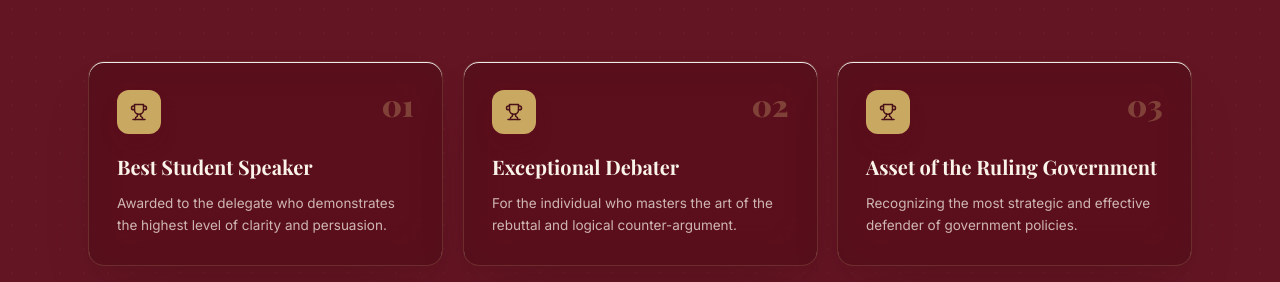
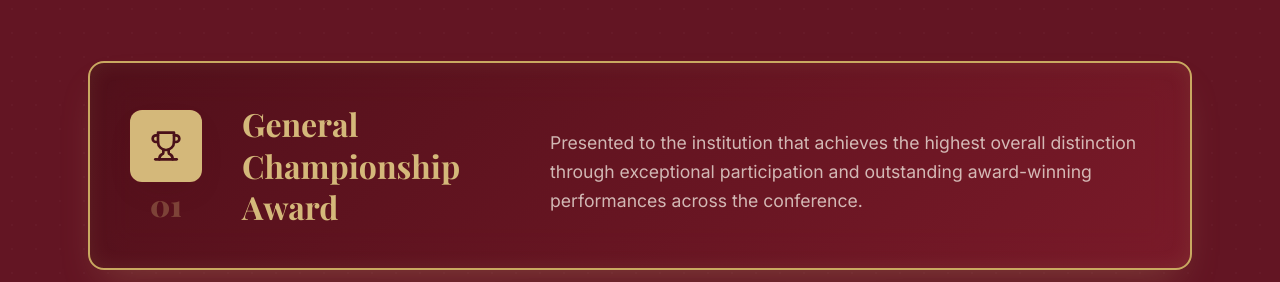
Before and after one commit to sujanrajyt-ui/Adhikar-2026, a website: page index.html in a window 1280 px wide. Shown: the part 5952-6234 px from the top of the page. Drawn offline with nearby package versions, Linux system fonts and the light colour scheme.

Commit message:
feat: implement grand General Championship Award

```diff
--- a/script.js
+++ b/script.js
@@ -13,6 +13,11 @@ const API_BASE =
   "/api";
 
 const AWARDS = [
+  {
+    title: "General Championship Award",
+    desc: "Presented to the institution that achieves the highest overall distinction through exceptional participation and outstanding award-winning performances across the conference.",
+    isGrand: true
+  },
   { title: "Best Student Speaker", desc: "Awarded to the delegate who demonstrates the highest level of clarity and persuasion." },
   { title: "Exceptional Debater", desc: "For the individual who masters the art of the rebuttal and logical counter-argument." },
   { title: "Asset of the Ruling Government", desc: "Recognizing the most strategic and effective defender of government policies." },
@@ -58,7 +63,7 @@ function renderAwards() {
   const grid = document.getElementById("awards-grid");
   if (!grid) return;
   grid.innerHTML = AWARDS.map((a, i) => `
-    <article class="award-card reveal" data-testid="award-card-${i}">
+    <article class="award-card reveal ${a.isGrand ? 'card-grand' : ''}" data-testid="award-card-${i}">
       <div class="award-head">
         <div class="award-icon">${trophySVG}</div>
         <span class="award-num">${String(i + 1).padStart(2, "0")}</span>
--- a/styles.css
+++ b/styles.css
@@ -935,6 +935,54 @@ ul, ol { list-style: none; padding: 0; margin: 0; }
   transition: transform 0.4s, box-shadow 0.4s;
 }
 .award-card:hover { transform: translateY(-6px) rotateX(2deg); }
+
+/* The Grand Award */
+.award-card.card-grand {
+  grid-column: 1 / -1;
+  background: linear-gradient(135deg, rgba(74, 16, 25, 0.85) 0%, rgba(122, 28, 42, 0.85) 100%);
+  border: 2px solid var(--gold-500);
+  box-shadow:
+    0 20px 40px -15px rgba(212, 184, 122, 0.25),
+    inset 0 0 20px rgba(212, 184, 122, 0.1);
+  padding: 2.5rem;
+  display: flex;
+  flex-direction: row;
+  align-items: center;
+  gap: 2.5rem;
+  text-align: left;
+}
+.award-card.card-grand .award-head {
+  flex-direction: column;
+  align-items: center;
+  justify-content: center;
+  gap: 0.5rem;
+}
+.award-card.card-grand .award-icon {
+  width: 72px; height: 72px;
+  background: var(--gold-400);
+  border: 2px solid var(--gold-200);
+}
+.award-card.card-grand .award-icon svg {
+  width: 32px; height: 32px;
+}
+.award-card.card-grand .award-title {
+  font-size: 2rem;
+  margin: 0;
+  color: var(--gold-400);
+}
+.award-card.card-grand .award-desc {
+  font-size: 1.1rem;
+  max-width: 600px;
+}
+
+@media (max-width: 768px) {
+  .award-card.card-grand {
+    flex-direction: column;
+    text-align: center;
+    padding: 2rem;
+  }
+}
+
 .award-head {
   display: flex;
   justify-content: space-between;
```
